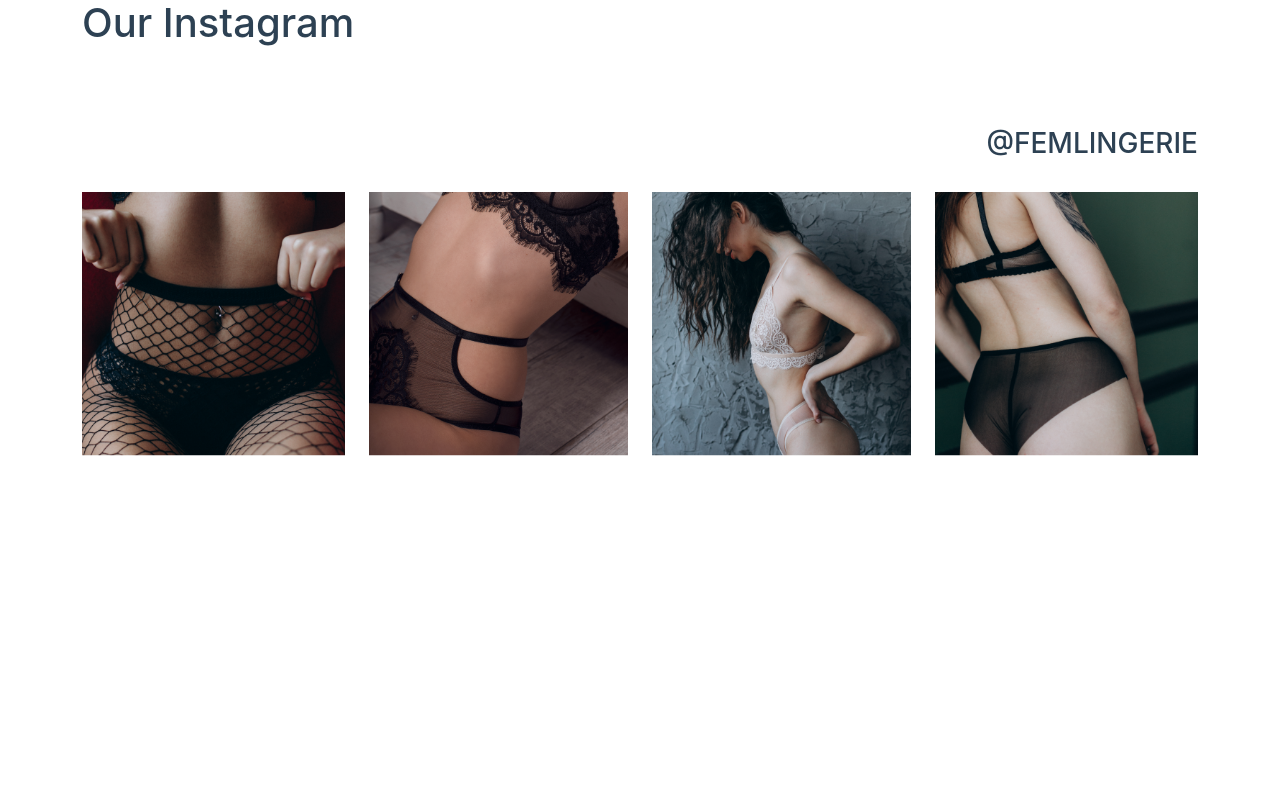
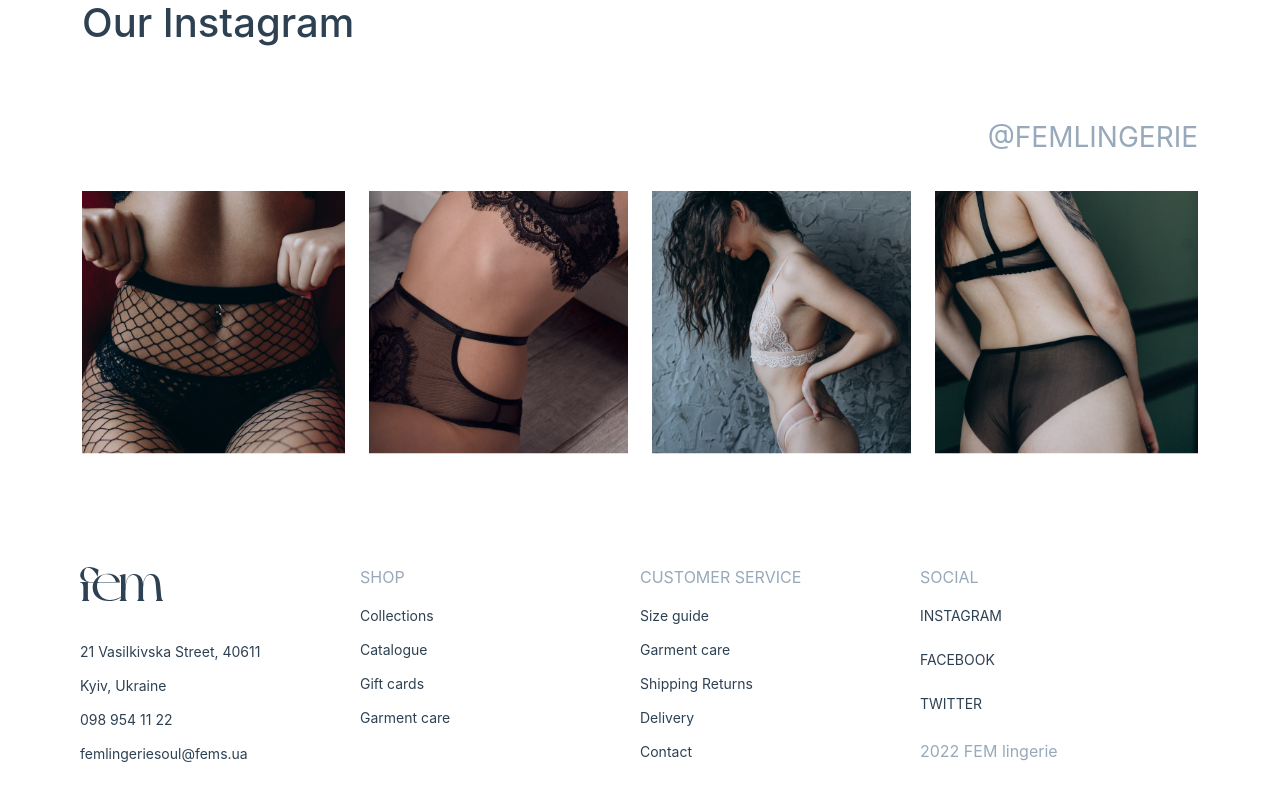
Before and after one commit to Oleksiy26/Step4_Eshop_Frontend, a React (Create React App) app: page / in a window 1280 px wide. Shown: the part 1157-1957 px from the top of the page. Before the commit the page ends 1661 px from the top, so only its background shows below. Built offline with nearby package versions, Linux system fonts and the light colour scheme.

Commit message:
add footer

```diff
--- a/src/App.jsx
+++ b/src/App.jsx
@@ -1,12 +1,14 @@
 import "./App.scss";
 import Rout from "./routes/Rout";
 import Header from "./components/Header/Header";
+import Footer from "./components/Footer/Footer";
 
 function App() {
   return (
     <>
       <Header/>
-      <Rout />
+      <Rout/>
+      <Footer/>
     </>
   );
 }
--- a/src/components/Footer/Footer.jsx
+++ b/src/components/Footer/Footer.jsx
@@ -0,0 +1,53 @@
+import React from "react";
+import { NavLink } from "react-router-dom";
+import styles from './Footer.module.scss';
+import {ReactComponent as Logo} from "./svg/logo.svg";
+
+const Footer = () => {
+    return (
+        <footer>
+        <div className={styles.container}>
+            <div className={styles.footer__block}>
+                <Logo/>
+                <div  className={styles.footer__block_list}>
+                    <p>21 Vasilkivska Street, 40611</p>
+                    <p>Kyiv, Ukraine</p>
+                    <p>098 954 11 22</p>
+                    <p>femlingeriesoul@fems.ua</p>
+                </div>
+            </div>
+            <div className={styles.footer__block}>
+                <h3>Shop</h3>
+                <div  className={styles.footer__block_list}>
+                    <NavLink to="/">Collections</NavLink>
+                    <NavLink to="/">Catalogue</NavLink>
+                    <NavLink to="/">Gift cards</NavLink>
+                    <NavLink to="/">Garment care</NavLink>
+                </div>
+
+            </div>
+            <div className={styles.footer__block}>
+                <h3>Customer service</h3>
+                <div  className={styles.footer__block_list}>
+                    <NavLink to="/">Size guide</NavLink>
+                    <NavLink to="/">Garment care</NavLink>
+                    <NavLink to="/">Shipping  Returns</NavLink>
+                    <NavLink to="/">Delivery</NavLink>
+                    <NavLink to="/">Contact</NavLink>
+                </div>
+            </div>
+            <div className={styles.footer__block}>
+                <h3>Social</h3>
+                <div  className={styles.footer__block_list}>
+                    <NavLink to="/">INSTAGRAM</NavLink>
+                    <NavLink to="/">FACEBOOK</NavLink>
+                    <NavLink to="/">TWITTER</NavLink>
+                </div>
+                <p>2022 FEM lingerie</p>
+            </div>
+        </div>
+    </footer>
+    )
+}
+
+export default Footer;
--- /dev/null
+++ b/src/components/Footer/Footer.module.scss
@@ -0,0 +1,66 @@
+.container {
+    margin: 65px 80px;
+    display: grid;
+    grid-template-columns: 25% 25% 25% 25%;
+    // justify-content: space-between;
+    flex-wrap: wrap;
+    @media (max-width: 800px) {
+        margin: 55px 15px;
+        grid-template-columns: 100%;
+    }
+}
+h3 {
+    font-weight: 400;
+    font-size: 16px;
+    line-height: 20px;
+    text-transform: uppercase;
+    color: #97A9BA;
+    margin-bottom: 20px;
+}
+.footer {
+    color: #2D4153;
+    &__block {
+        display: flex;
+        flex-direction: column;
+        @media (max-width: 1120px) {
+            margin-bottom: 40px;
+        }
+        @media (max-width: 800px) {
+            width: 100%;
+        }
+        svg {
+            margin-bottom: 42px;
+        }
+        &:first-child {
+            div {
+                @media (max-width: 800px) {
+                    grid-template-columns: 100%;
+                }
+            }
+        }
+        &:last-child {
+            div {
+                flex: 1;
+            }
+            p {
+                color: #97A9BA;
+            }
+        }
+        &_list {
+            display: grid;
+            @media (max-width: 800px) {
+                grid-template-columns: 50% 50%;
+            }
+            a, p {
+                margin-bottom: 16px;
+                font-size: 14px;
+                line-height: 18px;
+            }
+            a {
+                &:hover {
+                    color: #97A9BA;
+                }
+            }
+        }
+    }
+}
--- /dev/null
+++ b/src/components/Footer/index.js
@@ -0,0 +1 @@
+export { default } from './Footer';
```
Also changed, not shown: src/components/Footer/svg/logo.svg (added).
